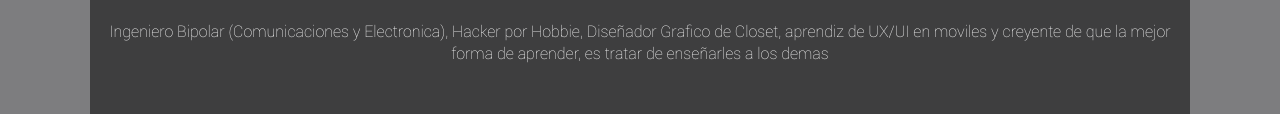
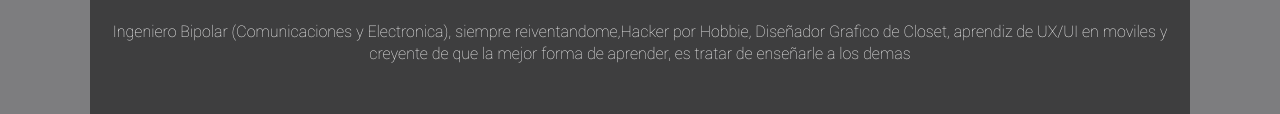
Before and after one commit to thespianartist/thespianartist.github.io, a plain HTML site: page index.html in a window 1280 px wide. Shown: the part 1361-1475 px from the top of the page. Drawn offline with Linux system fonts and the light colour scheme.

Commit message:
noob al escribir

```diff
--- a/index.html
+++ b/index.html
@@ -74,9 +74,9 @@
 					<span class="icon-code"></span>
 					<span class="icon-images"></span>
 					<span class="icon-tablet"></span>
-					<p>Ingeniero Bipolar (Comunicaciones y Electronica), Hacker por Hobbie,
+					<p>Ingeniero Bipolar (Comunicaciones y Electronica), siempre reiventandome,Hacker por Hobbie,
 						Diseñador Grafico de Closet, aprendiz de UX/UI en moviles y creyente
-						de que la mejor forma de aprender, es tratar de enseñarles a los demas</p>
+						de que la mejor forma de aprender, es tratar de enseñarle a los demas</p>
 				</div>
 			</articule>
 		</section>
```
